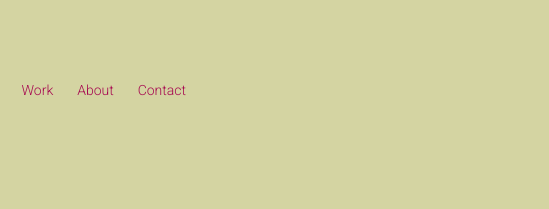
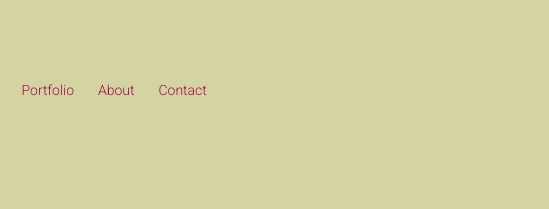
Before and after one commit to kcervania/kcervania.github.io, a plain HTML site: page index.html in a window 1280 px wide. Shown: the top 209 px of the page, 731-1280 px from the left. Drawn offline with nearby package versions, Linux system fonts and the light colour scheme.

```diff
--- a/index.html
+++ b/index.html
@@ -41,7 +41,7 @@
 
                     <ul class="visible-for-medium-and-up">
                       <li><a href="#services">Services</a></li>
-                      <li><a href="#work">Work</a></li>
+                        <li><a href="portfolioPage.html" target="_blank">Portfolio</a></li>
                       <li><a href="#about">About</a></li>
                       <li><a href="#contact">Contact</a></li>
 
```
